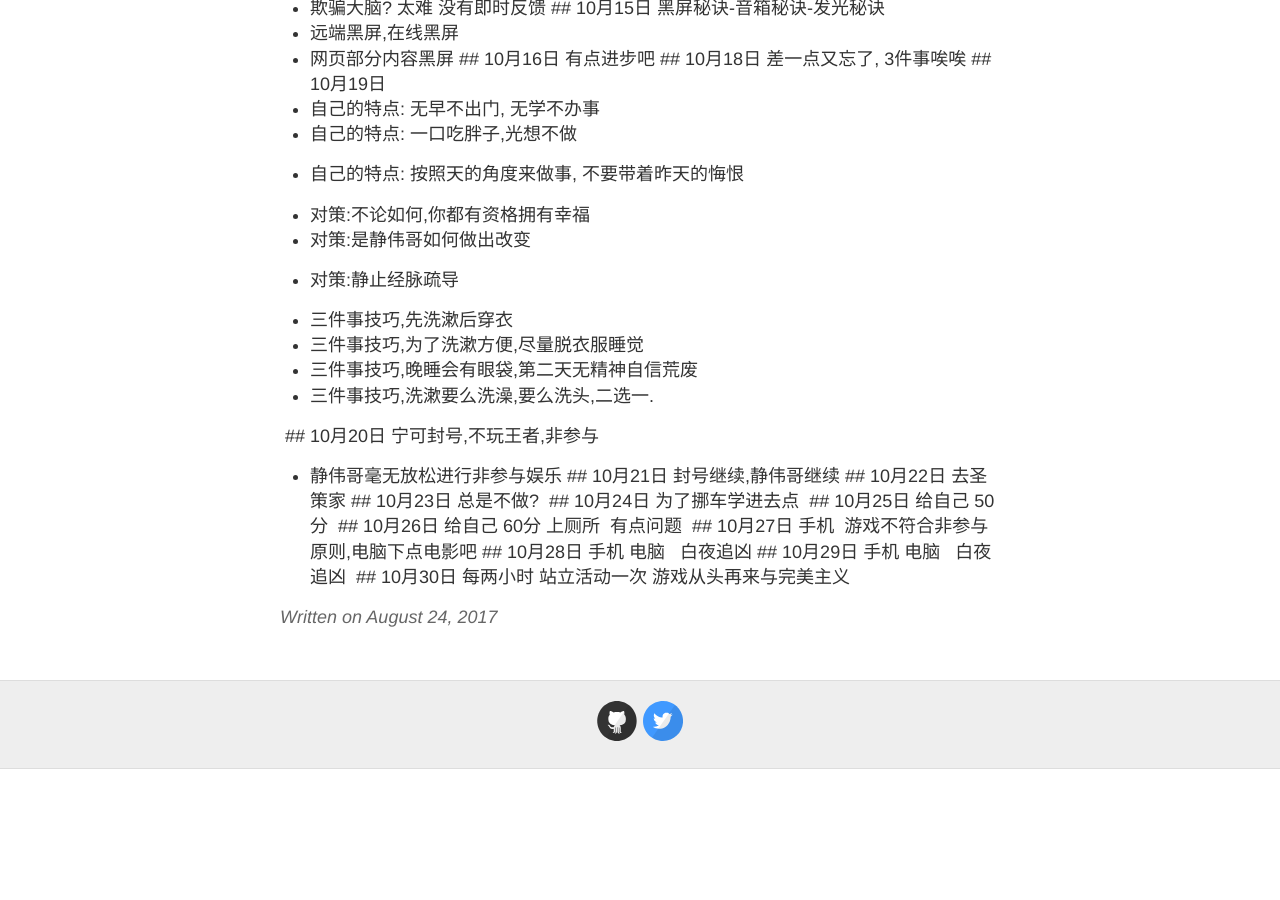
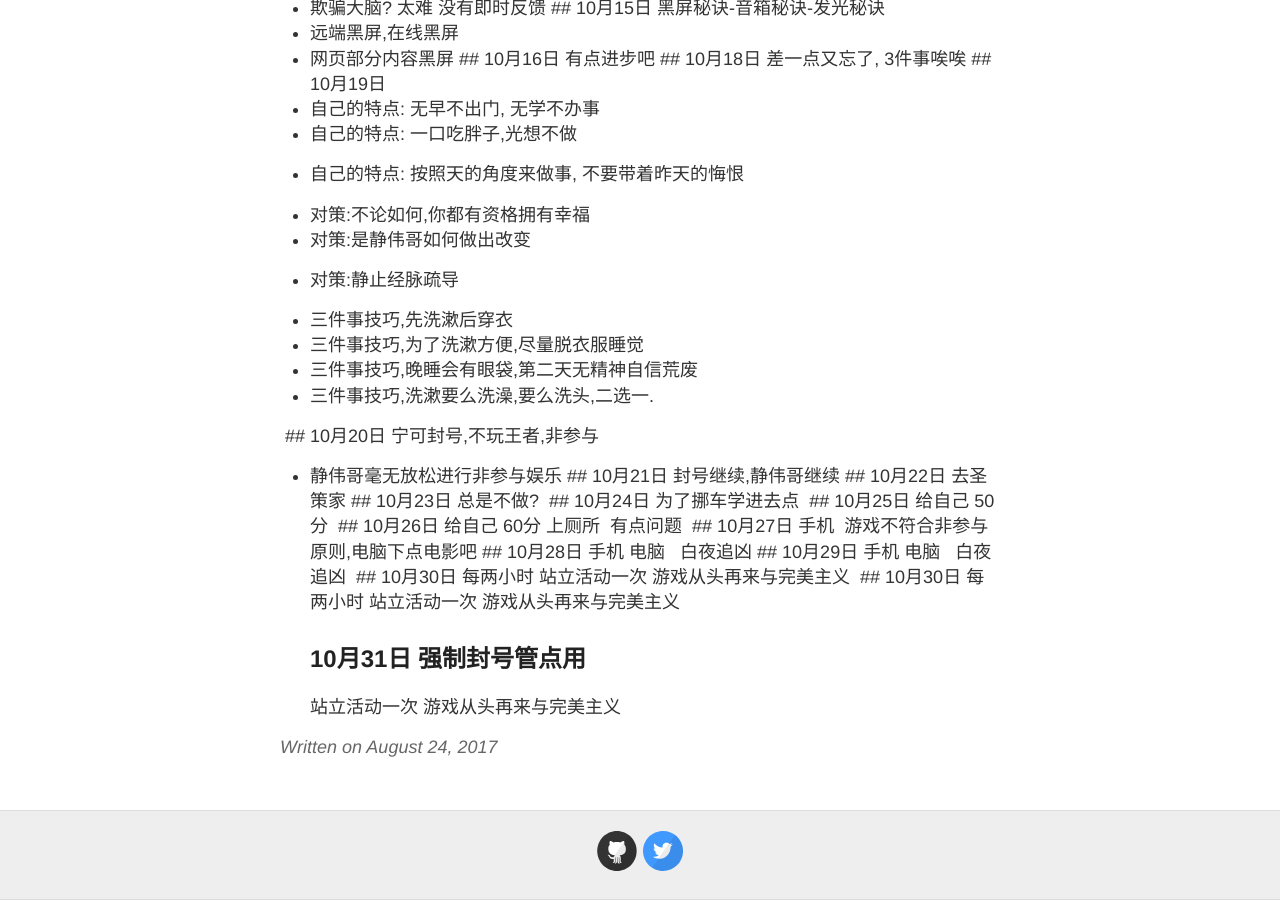
Before and after one commit to evelol/zzx_blog, a Jekyll site: the page built from _posts/2017-08-24-Ok.md, in a window 1280 px wide and 900 px high, scrolled down 5338 px. Built offline with Jekyll 4.4.1, drawn with Linux system fonts in a browser that asks for light colours; our own code applies the rules of GitHub Pages for plain Markdown files; before the commit the page ends 6107 px from its top, so only the background shows below that.

Commit message:
Update 2017-08-24-Ok.md

```diff
--- a/_posts/2017-08-24-Ok.md
+++ b/_posts/2017-08-24-Ok.md
@@ -174,3 +174,7 @@ q## 24日,昨天搞了搞linux，用了下deepin
   白夜追凶
   ## 10月30日 每两小时
  站立活动一次 游戏从头再来与完美主义
+   ## 10月30日 每两小时
+ 站立活动一次 游戏从头再来与完美主义
+## 10月31日 强制封号管点用
+ 站立活动一次 游戏从头再来与完美主义
```
